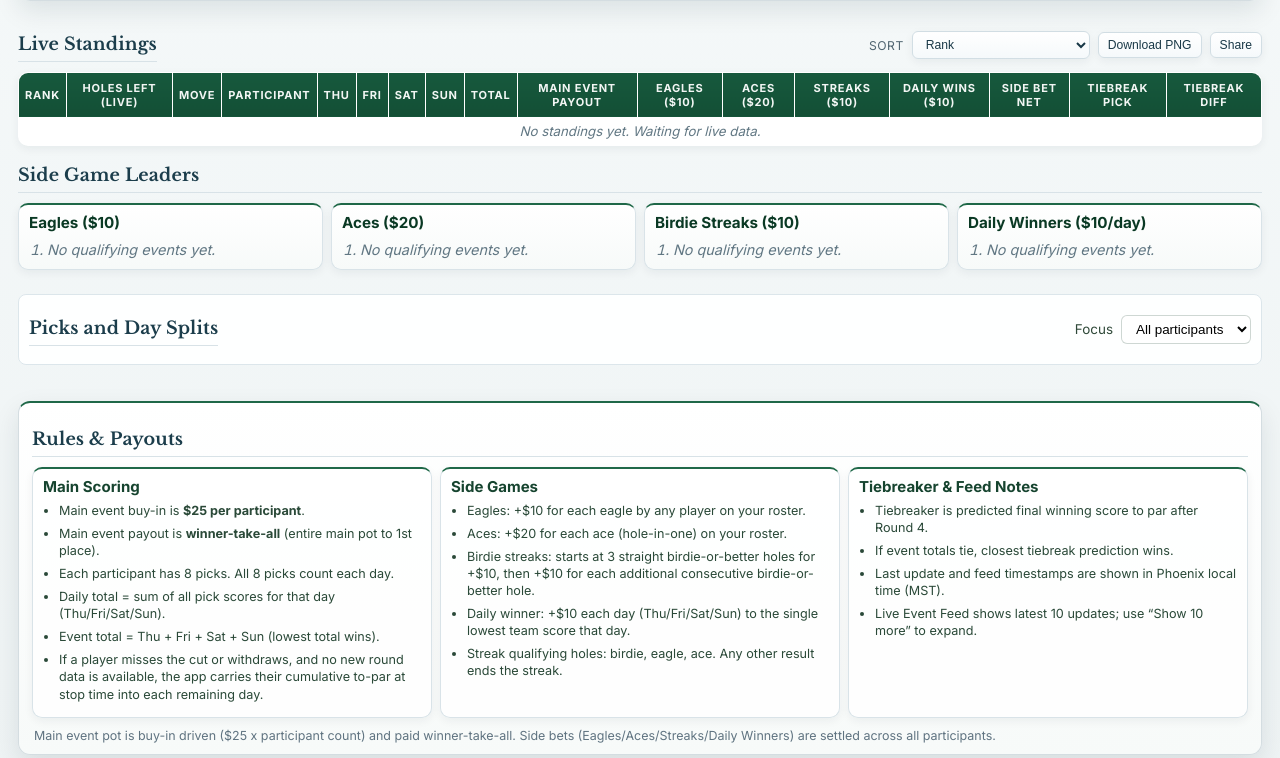
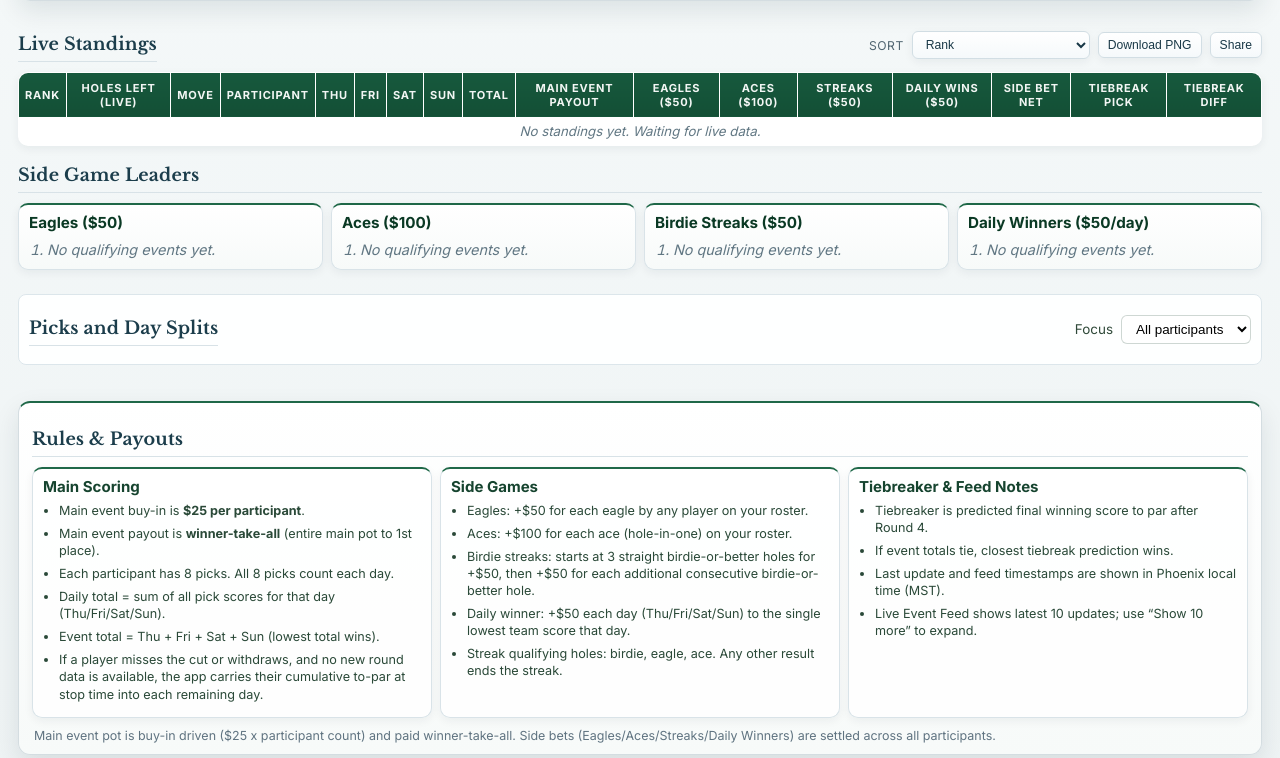
Before and after one commit to Glazed-Auto-Spa/masters-pool-public, a Flask app: page / in a window 1280 px wide. Shown: the part 725-1483 px from the top of the page. Run offline with Flask 3, Linux system fonts and the light colour scheme; data that the repository does not hold is empty; some libraries are stand-ins or nearby versions.

Commit message:
Increase all side-game payouts by 5x.
Scale eagles, aces, birdie streak, and daily winner bonus amounts in scoring logic and update UI/docs/tests so displayed rules and computed payouts stay consistent.

```diff
--- a/app/scoring.py
+++ b/app/scoring.py
@@ -9,6 +9,11 @@ from app.models import HoleResult, PlayerSnapshot
 QUALIFYING_STREAK_TYPES = {"BIRDIE", "EAGLE", "ACE"}
 DAY_TO_ROUND = {1: 1, 2: 2, 3: 3, 4: 4}
 MAIN_EVENT_BUY_IN = 25
+SIDE_BET_MULTIPLIER = 5
+EAGLE_BONUS_DOLLARS = 10 * SIDE_BET_MULTIPLIER
+ACE_BONUS_DOLLARS = 20 * SIDE_BET_MULTIPLIER
+STREAK_BONUS_DOLLARS = 10 * SIDE_BET_MULTIPLIER
+DAILY_WINNER_BONUS_DOLLARS = 10 * SIDE_BET_MULTIPLIER
 MASTERS_PARS = [4, 5, 4, 3, 4, 3, 4, 5, 4, 4, 4, 3, 5, 4, 5, 3, 4, 4]
 MASTERS_YARDS = [445, 585, 350, 177, 495, 192, 450, 570, 460, 495, 520, 150, 545, 440, 550, 165, 450, 465]
 MASTERS_HANDICAP = [9, 1, 13, 15, 5, 17, 11, 3, 7, 6, 8, 16, 4, 12, 2, 18, 14, 10]
@@ -125,8 +130,8 @@ def score_participants(
             player = snapshots.get(player_id)
             if player is None:
                 continue
-            eagle_total += _count_score_types(player, {"EAGLE"}) * 10
-            ace_total += _count_score_types(player, {"ACE"}) * 20
+            eagle_total += _count_score_types(player, {"EAGLE"}) * EAGLE_BONUS_DOLLARS
+            ace_total += _count_score_types(player, {"ACE"}) * ACE_BONUS_DOLLARS
             streak_total += _streak_bonus(player)
 
         event_score = sum(daily_scores.values())
@@ -343,7 +348,7 @@ def _streak_bonus(player: PlayerSnapshot) -> int:
             if hole.score_type in QUALIFYING_STREAK_TYPES:
                 streak += 1
                 if streak >= 3:
-                    payout += 10
+                    payout += STREAK_BONUS_DOLLARS
             else:
                 streak = 0
     return payout
@@ -393,7 +398,7 @@ def _apply_daily_winner_bonuses(results: list[ParticipantResult], active_days: s
         contenders = [result for result in results if result.daily_scores.get(day, 0) == low_score]
         # Exactly one daily winner: deterministic tie-break by existing leaderboard key.
         winner = sorted(contenders, key=_result_rank_key)[0]
-        winner.daily_winner_bonus += 10
+        winner.daily_winner_bonus += DAILY_WINNER_BONUS_DOLLARS
         winner.daily_winner_days.append(day)
 
 
--- a/templates/index.html
+++ b/templates/index.html
@@ -152,10 +152,10 @@
               <th>Sun</th>
               <th>Total</th>
               <th>Main Event Payout</th>
-              <th>Eagles ($10)</th>
-              <th>Aces ($20)</th>
-              <th>Streaks ($10)</th>
-              <th>Daily Wins ($10)</th>
+              <th>Eagles ($50)</th>
+              <th>Aces ($100)</th>
+              <th>Streaks ($50)</th>
+              <th>Daily Wins ($50)</th>
               <th title="Side Bet Net = For-everyone side-game settlement. Net_i = (N * S_i - sum(S)) / (N - 1), where S_i includes Eagles + Aces + Streaks + Daily Winners.">Side Bet Net</th>
               <th>Tiebreak Pick</th>
               <th>Tiebreak Diff</th>
@@ -204,7 +204,7 @@
         <h2>Side Game Leaders</h2>
         <div class="sidegames-grid">
           <article class="sidegame-card">
-            <h3>Eagles ($10)</h3>
+            <h3>Eagles ($50)</h3>
             <ol id="side-eagles">
               {% for row in state.get("sideGameLeaders", {}).get("eagles", [])[:3] %}
               <li>{{ row.name }} - ${{ row.amount }}</li>
@@ -212,7 +212,7 @@
             </ol>
           </article>
           <article class="sidegame-card">
-            <h3>Aces ($20)</h3>
+            <h3>Aces ($100)</h3>
             <ol id="side-aces">
               {% for row in state.get("sideGameLeaders", {}).get("aces", [])[:3] %}
               <li>{{ row.name }} - ${{ row.amount }}</li>
@@ -220,7 +220,7 @@
             </ol>
           </article>
           <article class="sidegame-card">
-            <h3>Birdie Streaks ($10)</h3>
+            <h3>Birdie Streaks ($50)</h3>
             <ol id="side-streaks">
               {% for row in state.get("sideGameLeaders", {}).get("streaks", [])[:3] %}
               <li>{{ row.name }} - ${{ row.amount }}</li>
@@ -228,7 +228,7 @@
             </ol>
           </article>
           <article class="sidegame-card">
-            <h3>Daily Winners ($10/day)</h3>
+            <h3>Daily Winners ($50/day)</h3>
             <ol id="side-daily-winners">
               {% for row in state.get("sideGameLeaders", {}).get("dailyWinners", [])[:3] %}
               <li>{{ row.name }} - ${{ row.amount }}</li>
@@ -334,13 +334,13 @@
           <article class="rules-card">
             <h3>Side Games</h3>
             <ul>
-              <li>Eagles: +$10 for each eagle by any player on your roster.</li>
-              <li>Aces: +$20 for each ace (hole-in-one) on your roster.</li>
+              <li>Eagles: +$50 for each eagle by any player on your roster.</li>
+              <li>Aces: +$100 for each ace (hole-in-one) on your roster.</li>
               <li>
-                Birdie streaks: starts at 3 straight birdie-or-better holes for +$10, then +$10 for each additional consecutive
+                Birdie streaks: starts at 3 straight birdie-or-better holes for +$50, then +$50 for each additional consecutive
                 birdie-or-better hole.
               </li>
-              <li>Daily winner: +$10 each day (Thu/Fri/Sat/Sun) to the single lowest team score that day.</li>
+              <li>Daily winner: +$50 each day (Thu/Fri/Sat/Sun) to the single lowest team score that day.</li>
               <li>Streak qualifying holes: birdie, eagle, ace. Any other result ends the streak.</li>
             </ul>
           </article>
```
Also changed, not shown: tests/test_scoring_payouts.py (+2 -2 lines), README.md.
